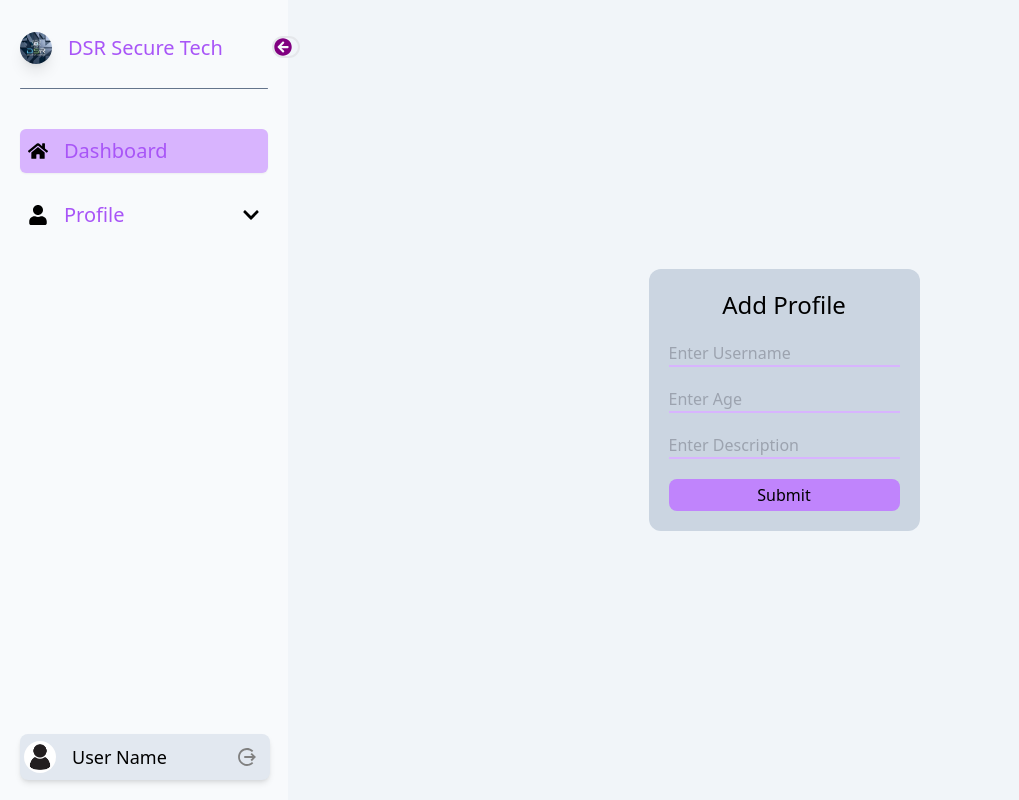
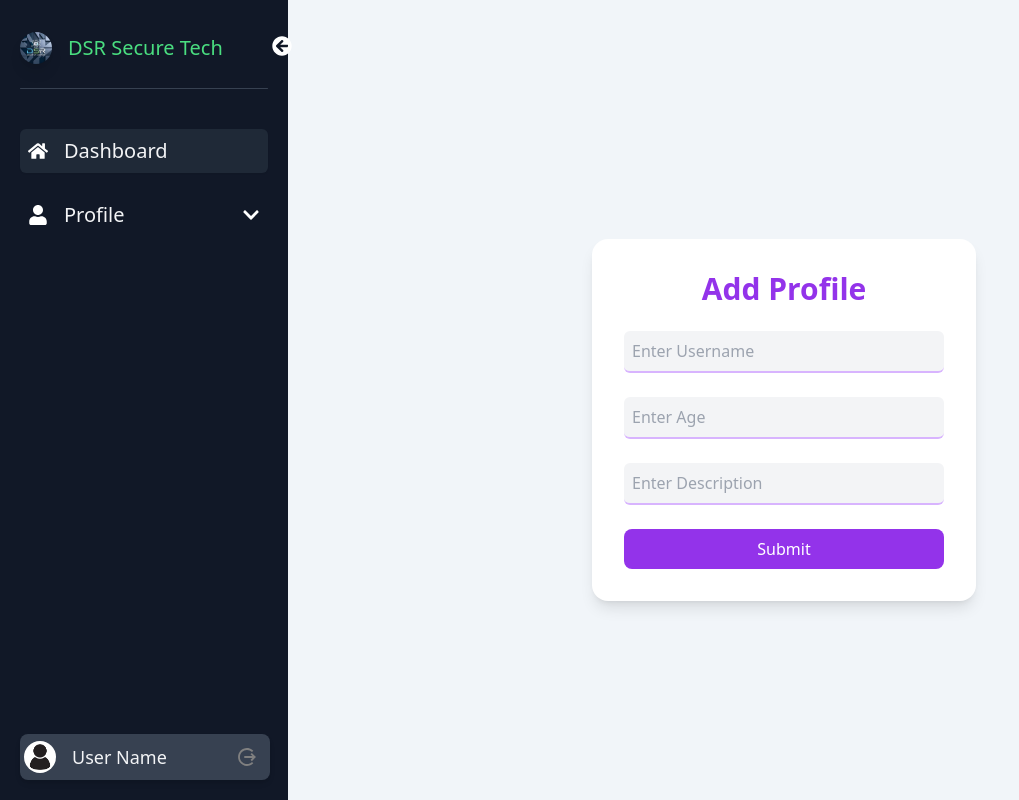
Before and after one commit to dsrsecuretechDev/UI, a React (Vite) app: page /addProfile in a window 1280 px wide. Shown: the whole page, without its empty margins (0-1019 px from the left). Built offline with nearby package versions, Linux system fonts and the light colour scheme.

Commit message:
SideBar Updated

```diff
--- a/src/components/AddProfile.jsx
+++ b/src/components/AddProfile.jsx
@@ -2,18 +2,38 @@ import React from "react";
 import { Link } from "react-router-dom";
 
 function AddProfile() {
-  return <div className="bg-slate-300 h-fit p-5 rounded-xl gap-5">
-    <h1 className="text-2xl text-center">Add Profile</h1>
-    <form action="">
-      <div className="flex flex-col gap-5 mt-5">
-
-      <input type="text" placeholder="Enter Username" className="bg-transparent outline-none border-b-2 border-purple-300"/>
-      <input type="number" placeholder="Enter Age" className="bg-transparent outline-none border-b-2 border-purple-300"/>
-      <input type="text" placeholder="Enter Description" className="bg-transparent outline-none border-b-2 border-purple-300"/>
-      </div>
-      <Link to={"/listProfile"} className="block bg-purple-400 rounded-lg p-1 w-full mt-5 hover:bg-purple-300 hover:scale-105 transition-transform text-center">Submit</Link>
-    </form>
-  </div>;
+  return (
+    <div className="bg-white shadow-lg p-8 rounded-2xl w-96 mx-auto mt-10">
+      <h1 className="text-3xl text-center font-semibold text-purple-600">
+        Add Profile
+      </h1>
+      <form action="" className="mt-6">
+        <div className="flex flex-col gap-6">
+          <input
+            type="text"
+            placeholder="Enter Username"
+            className="bg-gray-100 outline-none border-b-2 border-purple-300 p-2 rounded-md focus:border-purple-500 transition-colors"
+          />
+          <input
+            type="number"
+            placeholder="Enter Age"
+            className="bg-gray-100 outline-none border-b-2 border-purple-300 p-2 rounded-md focus:border-purple-500 transition-colors"
+          />
+          <input
+            type="text"
+            placeholder="Enter Description"
+            className="bg-gray-100 outline-none border-b-2 border-purple-300 p-2 rounded-md focus:border-purple-500 transition-colors"
+          />
+        </div>
+        <Link
+          to={"/listProfile"}
+          className="block bg-purple-600 text-white rounded-lg p-2 w-full mt-6 hover:bg-purple-700 hover:scale-105 transition-transform text-center"
+        >
+          Submit
+        </Link>
+      </form>
+    </div>
+  );
 }
 
 export default AddProfile;
--- a/src/components/Sidebar.jsx
+++ b/src/components/Sidebar.jsx
@@ -25,14 +25,16 @@ function Sidebar() {
       <div
         className={`${
           open ? "w-72" : "w-20"
-        } bg-slate-50 h-screen p-5 pt-8 relative duration-300`}
+        } bg-gray-900 text-gray-100 h-screen p-5 pt-8 relative duration-300`}
       >
         <button
-          className={`absolute cursor-pointer -right-3 top-9 w-7 border-dark-purple
-           border-2 rounded-full  ${!open && "rotate-180"}`}
+          className={`absolute cursor-pointer ${
+            open ? "-right-3" : "-right-1.5 border-2"
+          } top-9 w-7 border-gray-900
+            rounded-full  ${!open && "rotate-180"}`}
           onClick={() => setOpen(!open)}
         >
-          <FaArrowCircleLeft color="purple" size={18} />
+          <FaArrowCircleLeft color="white" size={20} />
         </button>
         <div className="flex gap-x-4 items-center justify-start">
           <img
@@ -43,7 +45,7 @@ function Sidebar() {
             }`}
           />
           <h1
-            className={`text-purple-500 select-none origin-left font-medium text-xl duration-200 ${
+            className={`text-green-400 select-none origin-left font-medium text-xl duration-200 ${
               !open && "scale-0"
             }`}
           >
@@ -51,73 +53,57 @@ function Sidebar() {
           </h1>
         </div>
         <br />
-        <div className="h-[1px] w-full bg-slate-500 rounded-lg"></div>
+        <div className="h-[1px] w-full bg-gray-700 rounded-lg"></div>
         <ul className="flex pt-10 flex-col gap-5">
           <li>
             <Link
               title="Dashboard"
               to={"/"}
-              className="flex rounded-md p-2 shadow-sm cursor-pointer bg-purple-300 hover:text-white text-gray-300 text-sm items-center gap-x-4 select-none"
+              className="flex rounded-md p-2 shadow-sm cursor-pointer bg-gray-800 hover:bg-green-500 text-sm items-center gap-x-4 select-none"
             >
-              <FaHome size={20} color="black" />
+              <FaHome size={20} color="white" />
               <span
                 className={`${
-                  open ? "text-xl text-purple-500 font-medium" : "hidden"
+                  open ? "text-xl text-gray-100 font-medium" : "hidden"
                 }`}
               >
                 Dashboard
               </span>
             </Link>
           </li>
-          <li className="relative group">
+          <li className="relative">
             <div
-              className="flex rounded-md p-2 cursor-pointer hover:bg-purple-300 hover:text-white text-gray-300 text-sm items-center gap-x-4 select-none"
+              className="flex rounded-md p-2 cursor-pointer hover:bg-green-500 text-gray-100 text-sm items-center gap-x-4 select-none"
               onClick={handleDropdown}
             >
-              <FaUser size={20} color="black" />
+              <FaUser size={20} color="white" />
               {open && (
                 <h1
-                  className={`text-purple-500 font-medium text-xl duration-200 hover:text-black`}
+                  className={`font-medium text-xl duration-200 hover:text-white`}
                 >
                   Profile
                 </h1>
               )}
               {open &&
                 (dropdownOpen ? (
-                  <FaChevronUp size={18} color="black" className="ml-auto" />
+                  <FaChevronUp size={18} color="white" className="ml-auto" />
                 ) : (
-                  <FaChevronDown size={18} color="black" className="ml-auto" />
+                  <FaChevronDown size={18} color="white" className="ml-auto" />
                 ))}
             </div>
-            {open && dropdownOpen && (
-              <ul className="pl-5">
-                <li>
-                  <Link
-                    to={"/addProfile"}
-                    className="flex items-center gap-5 p-2 hover:bg-purple-400 rounded-md select-none"
-                  >
-                    <IoMdAddCircle size={20} />
-                    <span>Add Profile</span>
-                  </Link>
-                </li>
-                <li>
-                  <Link
-                    to={"/listProfile"}
-                    className="flex items-center gap-5 p-2 hover:bg-purple-400 rounded-md select-none"
-                  >
-                    <CiCircleList size={20} />
-                    <span>List Profile</span>
-                  </Link>
-                </li>
-              </ul>
-            )}
-            {!open && (
-              <div className="absolute left-20 top-0 hidden group-hover:block bg-slate-50 p-2 rounded-md shadow-lg z-10">
+            {(dropdownOpen || (!open && dropdownOpen)) && (
+              <div
+                className={`${
+                  open
+                    ? "pl-5"
+                    : "absolute left-20 top-0 bg-gray-900 p-2 rounded-md shadow-lg z-10"
+                }`}
+              >
                 <ul>
                   <li>
                     <Link
                       to={"/addProfile"}
-                      className="flex items-center gap-2 p-2 hover:bg-purple-400 rounded-md select-none"
+                      className="flex items-center gap-5 p-2 hover:bg-green-500 rounded-md select-none"
                     >
                       <IoMdAddCircle size={20} />
                       <span>Add Profile</span>
@@ -126,7 +112,7 @@ function Sidebar() {
                   <li>
                     <Link
                       to={"/listProfile"}
-                      className="flex items-center gap-2 p-2 hover:bg-purple-400 rounded-md select-none"
+                      className="flex items-center gap-5 p-2 hover:bg-green-500 rounded-md select-none"
                     >
                       <CiCircleList size={20} />
                       <span>List Profile</span>
@@ -138,9 +124,9 @@ function Sidebar() {
           </li>
         </ul>
         <div
-          className={`absolute bottom-5 left-5  h-auto flex items-center justify-between gap-x-4 ${
-            open ? "bg-slate-200 w-[250px]" : "bg-red-500"
-          } transition-colors shadow-md  p-1 rounded-lg`}
+          className={`absolute bottom-5 left-5 h-auto flex items-center justify-between gap-x-4 ${
+            open ? "bg-gray-700 w-[250px]" : "bg-red-500"
+          } transition-colors shadow-md p-1 rounded-lg`}
         >
           {open && (
             <div className="flex items-center gap-4">
--- a/src/output.css
+++ b/src/output.css
@@ -586,8 +586,33 @@ video {
   top: 2.25rem;
 }
 
+.-right-2 {
+  right: -0.5rem;
+}
+
+.-right-0 {
+  right: -0px;
+}
+
+.-right-1 {
+  right: -0.25rem;
+}
+
+.-right-1\.5 {
+  right: -0.375rem;
+}
+
+.-right-2\.5 {
+  right: -0.625rem;
+}
+
 .z-10 {
   z-index: 10;
+}
+
+.mx-auto {
+  margin-left: auto;
+  margin-right: auto;
 }
 
 .ml-auto {
@@ -596,6 +621,14 @@ video {
 
 .mt-5 {
   margin-top: 1.25rem;
+}
+
+.mt-10 {
+  margin-top: 2.5rem;
+}
+
+.mt-6 {
+  margin-top: 1.5rem;
 }
 
 .block {
@@ -618,8 +651,8 @@ video {
   height: 2rem;
 }
 
-.h-\[2px\] {
-  height: 2px;
+.h-\[1px\] {
+  height: 1px;
 }
 
 .h-auto {
@@ -633,10 +666,6 @@ video {
 
 .h-screen {
   height: 100vh;
-}
-
-.h-\[1px\] {
-  height: 1px;
 }
 
 .min-h-screen {
@@ -667,13 +696,12 @@ video {
   width: 250px;
 }
 
-.w-fit {
-  width: -moz-fit-content;
-  width: fit-content;
+.w-full {
+  width: 100%;
 }
 
-.w-full {
-  width: 100%;
+.w-96 {
+  width: 24rem;
 }
 
 .origin-left {
@@ -726,20 +754,20 @@ video {
   justify-content: space-between;
 }
 
-.justify-around {
-  justify-content: space-around;
+.gap-2 {
+  gap: 0.5rem;
 }
 
-.gap-2 {
-  gap: 0.5rem;
+.gap-4 {
+  gap: 1rem;
 }
 
 .gap-5 {
   gap: 1.25rem;
 }
 
-.gap-4 {
-  gap: 1rem;
+.gap-6 {
+  gap: 1.5rem;
 }
 
 .gap-x-4 {
@@ -763,6 +791,10 @@ video {
   border-radius: 0.75rem;
 }
 
+.rounded-2xl {
+  border-radius: 1rem;
+}
+
 .border-2 {
   border-width: 2px;
 }
@@ -776,9 +808,9 @@ video {
   border-color: rgb(216 180 254 / var(--tw-border-opacity));
 }
 
-.bg-black {
-  --tw-bg-opacity: 1;
-  background-color: rgb(0 0 0 / var(--tw-bg-opacity));
+.border-gray-900 {
+  --tw-border-opacity: 1;
+  border-color: rgb(17 24 39 / var(--tw-border-opacity));
 }
 
 .bg-purple-300 {
@@ -816,13 +848,43 @@ video {
   background-color: rgb(248 250 252 / var(--tw-bg-opacity));
 }
 
+.bg-slate-500 {
+  --tw-bg-opacity: 1;
+  background-color: rgb(100 116 139 / var(--tw-bg-opacity));
+}
+
 .bg-transparent {
   background-color: transparent;
 }
 
-.bg-slate-500 {
+.bg-gray-700 {
   --tw-bg-opacity: 1;
-  background-color: rgb(100 116 139 / var(--tw-bg-opacity));
+  background-color: rgb(55 65 81 / var(--tw-bg-opacity));
+}
+
+.bg-gray-800 {
+  --tw-bg-opacity: 1;
+  background-color: rgb(31 41 55 / var(--tw-bg-opacity));
+}
+
+.bg-gray-900 {
+  --tw-bg-opacity: 1;
+  background-color: rgb(17 24 39 / var(--tw-bg-opacity));
+}
+
+.bg-gray-100 {
+  --tw-bg-opacity: 1;
+  background-color: rgb(243 244 246 / var(--tw-bg-opacity));
+}
+
+.bg-purple-600 {
+  --tw-bg-opacity: 1;
+  background-color: rgb(147 51 234 / var(--tw-bg-opacity));
+}
+
+.bg-white {
+  --tw-bg-opacity: 1;
+  background-color: rgb(255 255 255 / var(--tw-bg-opacity));
 }
 
 .p-1 {
@@ -835,6 +897,10 @@ video {
 
 .p-5 {
   padding: 1.25rem;
+}
+
+.p-8 {
+  padding: 2rem;
 }
 
 .pl-5 {
@@ -873,8 +939,17 @@ video {
   line-height: 1.75rem;
 }
 
+.text-3xl {
+  font-size: 1.875rem;
+  line-height: 2.25rem;
+}
+
 .font-medium {
   font-weight: 500;
+}
+
+.font-semibold {
+  font-weight: 600;
 }
 
 .text-gray-300 {
@@ -885,6 +960,26 @@ video {
 .text-purple-500 {
   --tw-text-opacity: 1;
   color: rgb(168 85 247 / var(--tw-text-opacity));
+}
+
+.text-gray-100 {
+  --tw-text-opacity: 1;
+  color: rgb(243 244 246 / var(--tw-text-opacity));
+}
+
+.text-green-400 {
+  --tw-text-opacity: 1;
+  color: rgb(74 222 128 / var(--tw-text-opacity));
+}
+
+.text-purple-600 {
+  --tw-text-opacity: 1;
+  color: rgb(147 51 234 / var(--tw-text-opacity));
+}
+
+.text-white {
+  --tw-text-opacity: 1;
+  color: rgb(255 255 255 / var(--tw-text-opacity));
 }
 
 .shadow-lg {
@@ -950,6 +1045,16 @@ video {
   background-color: rgb(192 132 252 / var(--tw-bg-opacity));
 }
 
+.hover\:bg-green-500:hover {
+  --tw-bg-opacity: 1;
+  background-color: rgb(34 197 94 / var(--tw-bg-opacity));
+}
+
+.hover\:bg-purple-700:hover {
+  --tw-bg-opacity: 1;
+  background-color: rgb(126 34 206 / var(--tw-bg-opacity));
+}
+
 .hover\:text-black:hover {
   --tw-text-opacity: 1;
   color: rgb(0 0 0 / var(--tw-text-opacity));
@@ -965,6 +1070,15 @@ video {
   color: rgb(255 255 255 / var(--tw-text-opacity));
 }
 
+.focus\:border-purple-500:focus {
+  --tw-border-opacity: 1;
+  border-color: rgb(168 85 247 / var(--tw-border-opacity));
+}
+
 .group:hover .group-hover\:block {
   display: block;
 }
+
+.group:active .group-active\:block {
+  display: block;
+}
```
